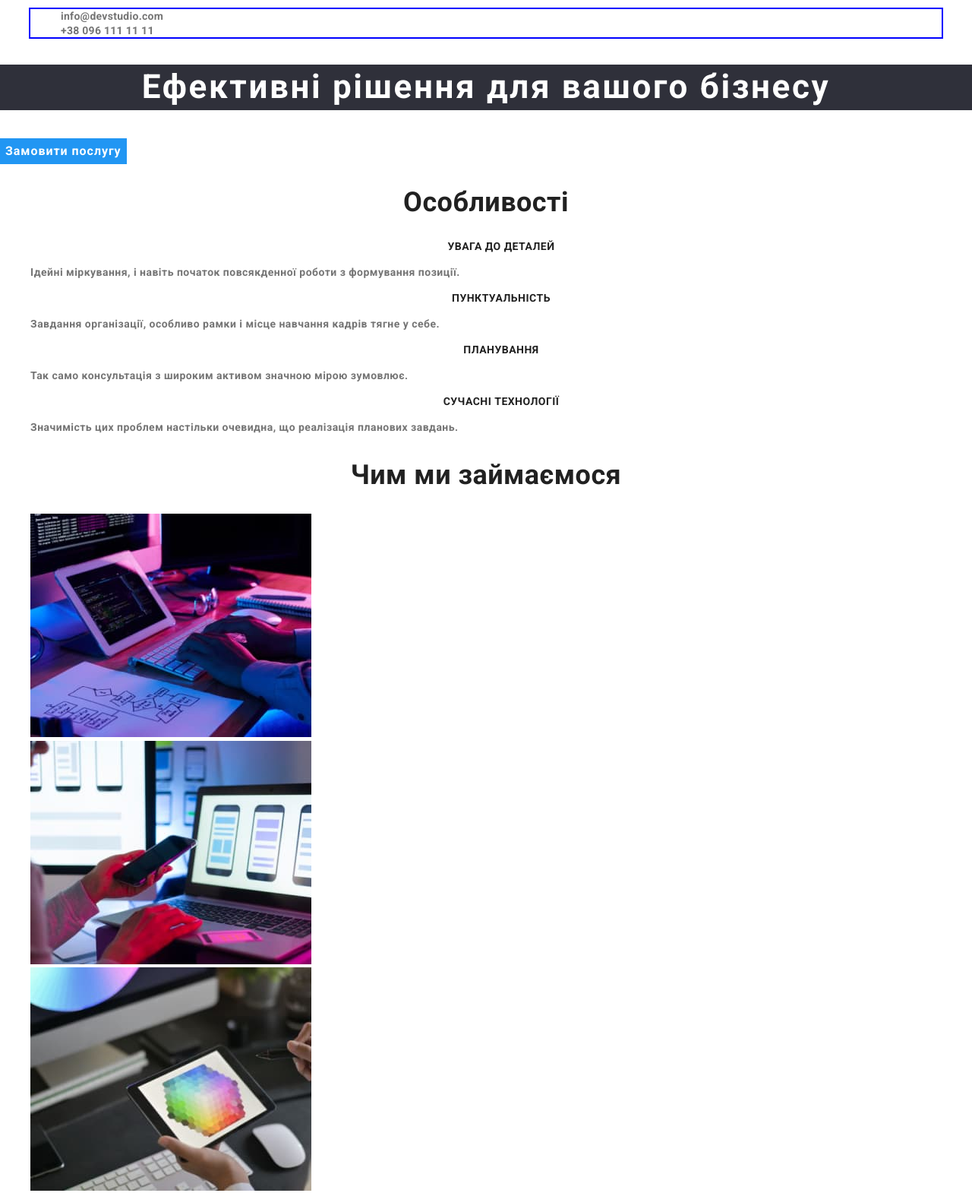
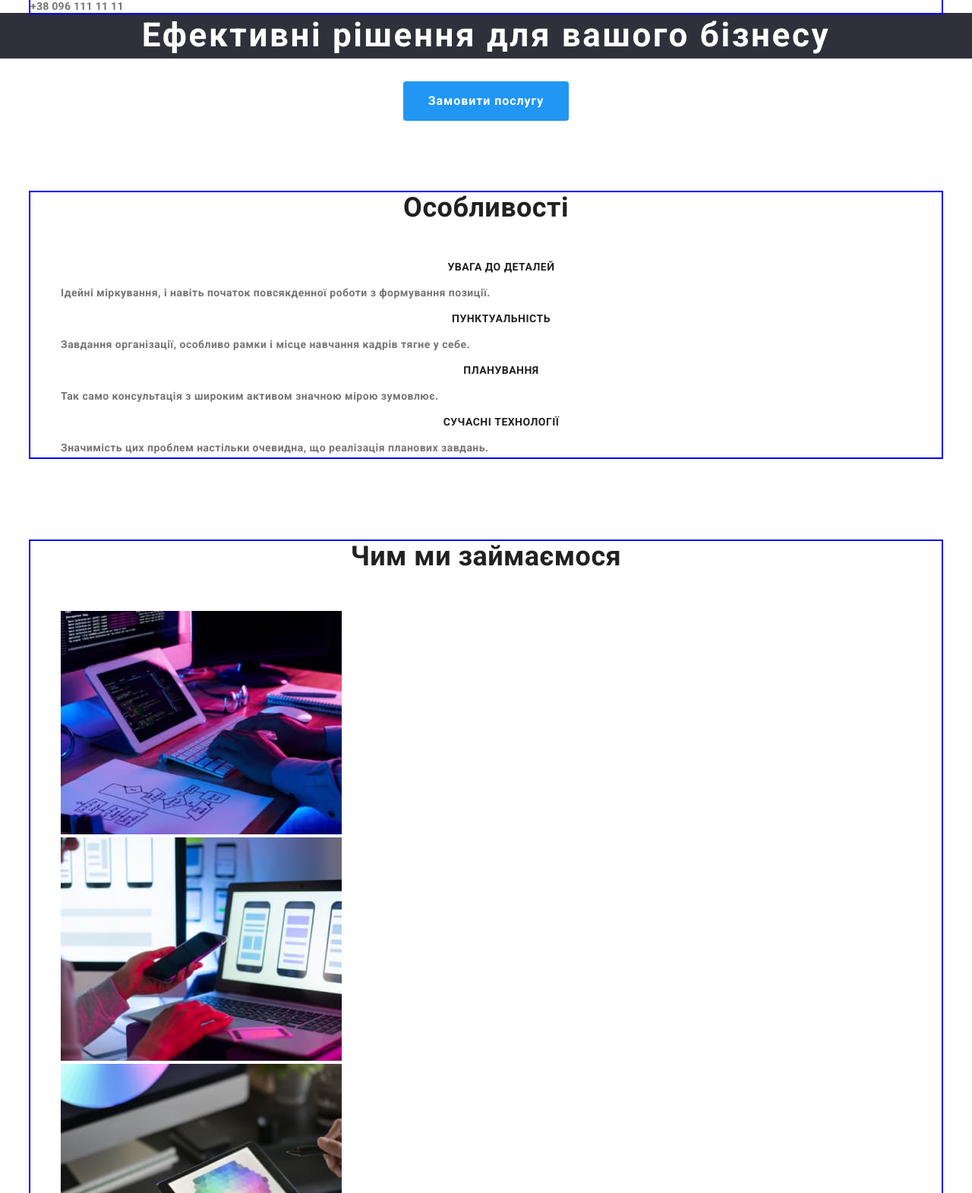
Before and after one commit to Oleksandra83/goit-markup-hw-02, a plain HTML site: page index.html in a window 1280 px wide. Shown: the part 106-1676 px from the top of the page at 76% size. Drawn offline with nearby package versions, Linux system fonts and the light colour scheme.

Commit message:
Створила допоміжний клас .container для центрування

```diff
--- a/css/styles.css
+++ b/css/styles.css
@@ -17,6 +17,8 @@ body{
 }
 /*Стилі для index.html*/
 .list {
+    padding: 0;
+    margin: 0;
     list-style: none;
 }
 
@@ -83,22 +85,31 @@ color: var(--accent-color);
 }
 
 /*hero*/
+.hero{
+    text-align: center;
+}
 .hero-title{
+    margin-top: 0;
+    margin-bottom: 30px;
     color: var(--primary-white-color);
     background-color: #2F303A;
 
     font-weight: 900;
     font-size: 44px;
     line-height: 1.36;
-    text-align: center;
+
     letter-spacing: 0.06em;
 }
 .btn {
+    border-radius: 4px;
+    padding: 10px 32px;
+    border: 1px solid transparent;
+
     color: var(--primary-white-color);
     background-color: var(--accent-color);
-    border: 1px solid var(--accent-color);
 
-   cursor: pointer;
+
+    cursor: pointer;
 
     font-family: inherit;
     font-weight: 700;
@@ -108,7 +119,18 @@ color: var(--accent-color);
 }
 
 /*section*/
+.section{
+    padding-top: 94px;
+    padding-bottom: 94px;
+}
+.section.no-padding{
+    padding-top: 0;
+    padding-bottom: 0;
+}
 .section-title{
+    margin-top: 0;
+    margin-bottom: 50px;
+
     color: var(--title-text-color);
 
     font-weight: 700;
@@ -122,6 +144,9 @@ color: var(--accent-color);
     list-style: none;
 }
 .features .title{
+    margin-top: 0;
+    margin-bottom: 10p;
+
     color: var(--title-text-color);
 
     font-weight: 700;
@@ -156,6 +181,8 @@ color: var(--title-text-color);
     text-align: center;
 }
 .team-text{
+    margin-top: 0;
+    margin-bottom: 30px;
     font-weight: 400;
     line-height: 1.19;
     text-align: center;
--- a/index.html
+++ b/index.html
@@ -47,6 +47,7 @@
                 </section>
                 <!--Особливості-->
                 <section class="section">
+                   <div class="container">
                         <h2 class="section-title">Особливості</h2>
                         <ul class="features">
                             <li>
@@ -66,9 +67,11 @@
                                 <p class="text">Значимість цих проблем настільки очевидна, що реалізація планових завдань.</p>
                             </li>
                         </ul>
+                   </div>
                 </section>
                 <!--Чим ми займаємося-->
-                <section class="section">
+                <section class="section no-padding">
+                  <div class="container">
                     <h2 class="section-title">Чим ми займаємося</h2>
                     <ul class="work-list">
                         <li>
@@ -81,9 +84,11 @@
                             <img src="./images/box3.jpg" alt="Вибір кольора" width="370" />
                         </li>
                     </ul>
+                  </div>
                 </section>
                 <!--Наша команда-->
                 <section class="section team">
+                   <div class="container">
                     <h2 class="section-title">Наша команда</h2>
                     <ul class="team-list">
                         <li>
@@ -107,6 +112,7 @@
                             <p class="team-text">UI Designer</p>
                         </li>
                     </ul>
+                   </div>
                 </section>
        </main>
 
```
Also changed, not shown: portfolio.html (+1 -1 lines). Lines whose indentation alone changed are shown as unchanged.
